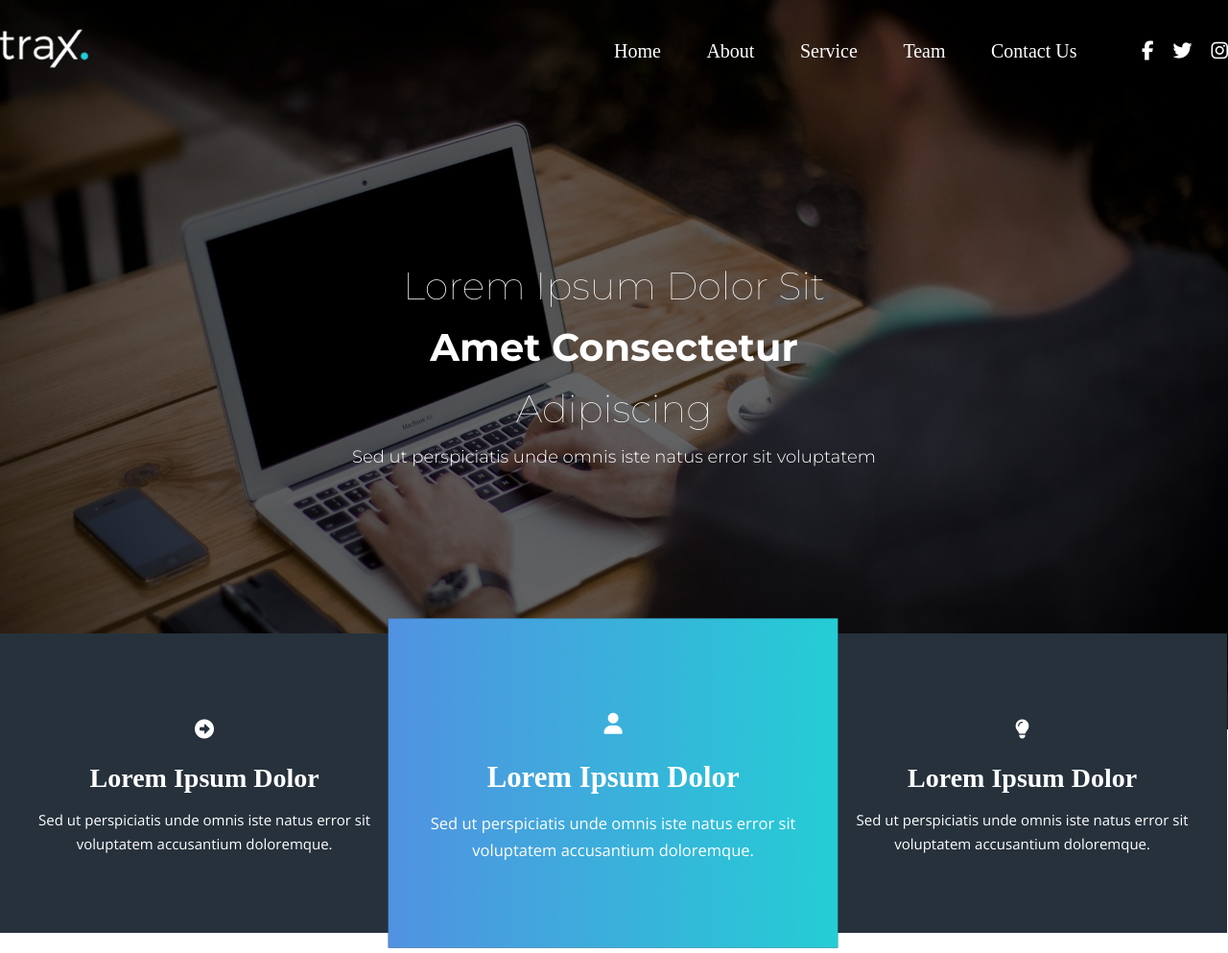
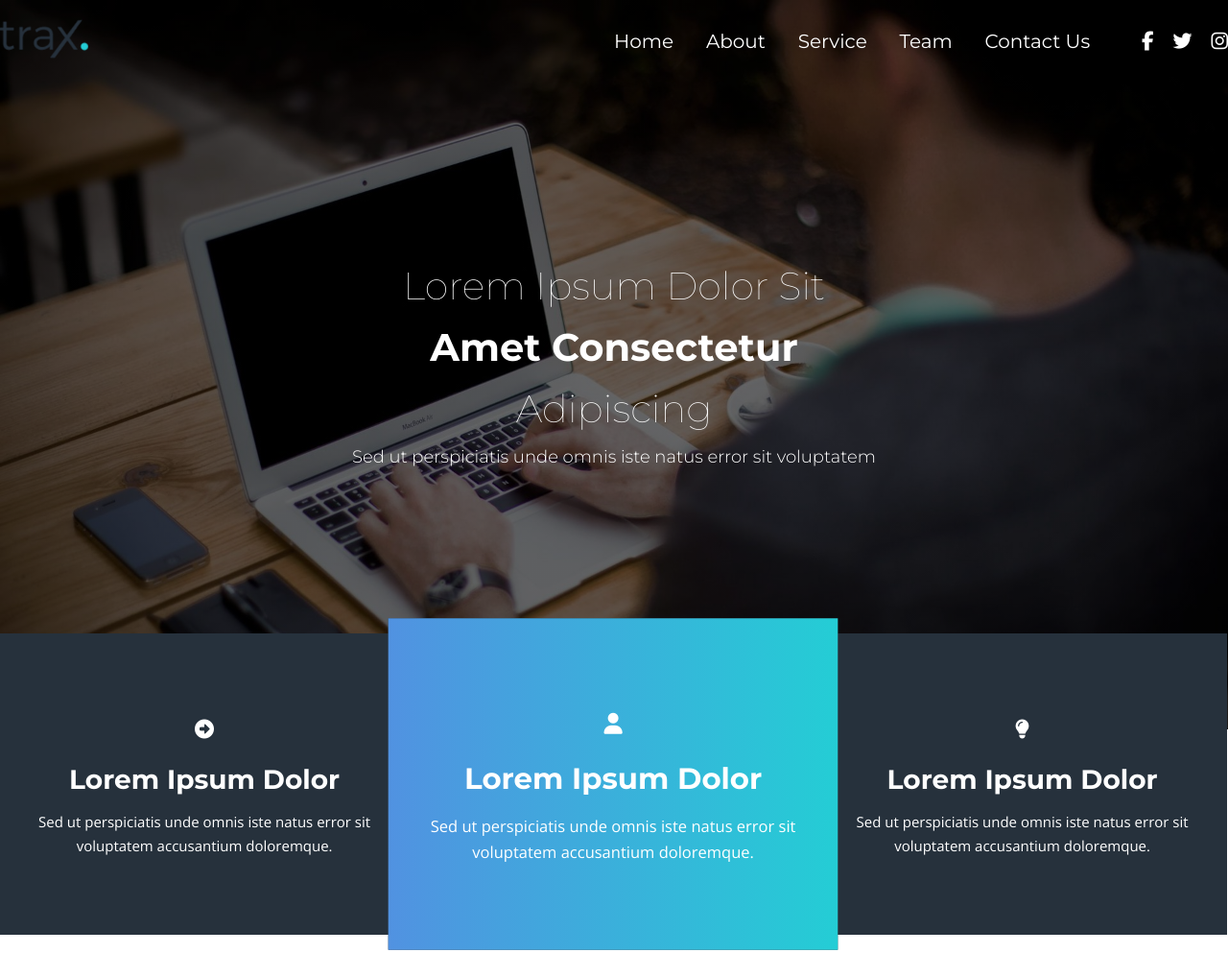
Before and after one commit to kusonu429/Trax, a plain HTML site: page index.html in a window 1280 px wide. Shown: the top 993 px of the page at 96% size. Drawn offline with nearby package versions, Linux system fonts and the light colour scheme.

Commit message:
update
done

```diff
--- a/css/style.css
+++ b/css/style.css
@@ -2,6 +2,7 @@
     margin: 0;
     padding: 0;
     box-sizing: border-box;
+    font-family: var(--primary-font);
 
 }
 
@@ -15,6 +16,7 @@
     --sky-blue:#24cdd5;
     --primary-font:'Montserrat', sans-serif;
     --secondry-font: 'Source Sans Pro', sans-serif;
+
 }
 
  body,html{
@@ -110,7 +112,7 @@ header{
 
 nav{
     /* background-color: rebeccapurple; */
-    padding: 3rem 0;
+    padding: 2rem 0;
 
 }
 
@@ -122,7 +124,6 @@ nav{
     width: 100%;
     border-bottom: 1px solid #e9ecef;
     background-color: var(--light-color);
-    padding: 3rem 7rem;
     transition: all 0.3s ease-in;
     z-index: 99;
 }
@@ -145,15 +146,14 @@ nav .menu ul li a::after{
 }
 
 
-
 nav .menu ul li a:hover::after {
     width: 100%;
     transition: all 0.3s linear;
   }
 
-.nav-white .logo a img{
+/* .nav-white .logo a img{
     background-color: #000;
-}
+} */
 
 .nav-white .menu ul li a{
     color: rgba(38,49,60,1);
@@ -169,6 +169,34 @@ nav .menu ul li a:hover::after {
     width:92px;
     height: 41px;
 }
+
+.logos a img{
+    width:92px;
+    height: 41px;
+
+}
+
+/* logo hide show   */
+.d-none{
+    display: none;
+}
+
+.d-block{
+    display: block;
+}
+
+.d-none-I{
+    display: none !important;
+}
+
+.d-block-I{
+    display: block !important;
+}
+
+
+
+
+
 
 .menu{
     width:50%;
--- a/index.html
+++ b/index.html
@@ -20,16 +20,18 @@
 
    <!-- ======== header starts here   ========== -->
 <header>
+  <div class="navbar">
     <nav class="container flex">
-        <div class="logo"><a href="#"><img src="images/logo-transparent-1920w.png" alt=""></a></div>
+        <div class="logo b-block"><a href="#"><img src="images/logo-light.png" alt="logo"></a></div>
+        <div class="logos d-none"><a href="#"><img src="images/logo-dark.png" alt="logo"></a></div>
 
         <div class="menu">
             <ul class="flex">
-                <li><a href="#">home</a></li>
-                <li><a href="#">about</a></li>
-                <li><a href="#">service</a></li>
-                <li><a href="#">team</a></li>
-                <li><a href="#">contact us</a></li>
+                <li><a href="#home">home</a></li>
+                <li><a href="#about">about</a></li>
+                <li><a href="#service">service</a></li>
+                <li><a href="#team">team</a></li>
+                <li><a href="#contact">contact us</a></li>
                 <li>
                     <ul class="flex social-icons">
                         <li><a href="#"><i class="fab fa-facebook-f"></i></a></li>
@@ -45,6 +47,7 @@
         </div>
 
     </nav>
+  </div>
 
     <!-- ======== banners starts here   ========== -->
    <section class="banner-sec">
@@ -75,11 +78,11 @@
 
 <!-- === theree box sec starts ===== -->
 
-<section class="theree-sec section">
+<section class="theree-sec section" >
 
     <div class="container">
 
-        <div class="box-t">
+        <div class="box-t" id="about">
             <div class="boxex">
                 <i class="fas fa-arrow-alt-circle-right"></i>
                 <h4>Lorem Ipsum Dolor</h4>
@@ -114,7 +117,7 @@
 
 <!-- === coffe section starts ========= -->
 
-<section class="coffe-section section">
+<section class="coffe-section section" id="service">
     <div class="container flex">
         <div class="coffe-box">
             <h2>
@@ -145,7 +148,7 @@
 
 <!-- f-section starts here  -->
 
-<section class="f-section section">
+<section class="f-section section" id="team">
     <div class="container">
         <div class="top-section">
              <p>Quis autem vel eum iure reprehen</p>
@@ -205,7 +208,7 @@
 
 <!-- mock section starts here  -->
 
-<section class=" mock-section section">
+<section class=" mock-section section" id="contact">
 
     <div class="container">
 
--- a/js/script.js
+++ b/js/script.js
@@ -8,12 +8,12 @@ $(function(){
 
       if ($(window).scrollTop ()){
 
-          $('nav').addClass('nav-white');
+          $('.navbar').addClass('nav-white');
       }
 
 
       else{
-          $('nav').removeClass('nav-white');
+          $('.navbar').removeClass('nav-white');
       }
 
   })
@@ -26,3 +26,28 @@ $(function(){
 
 
   //...................Sticky Navbar Ends ...............//
+
+
+//   logo add remove  starts here
+
+$(function(){
+
+    $(window).on('scroll', function(){
+
+      if ($(window).scrollTop ()){
+
+          $('.logo').addClass('d-none');
+
+      }
+
+
+      else{
+          $('.logos').removeClass('d-none');
+
+      }
+
+  })
+
+
+
+  });
```
Also changed, not shown: images/logo-dark.png (added), images/logo-light.png (added).
